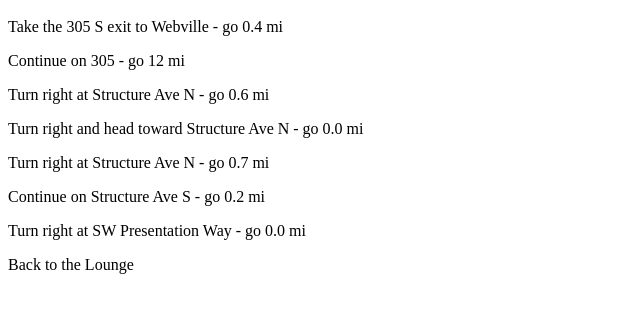
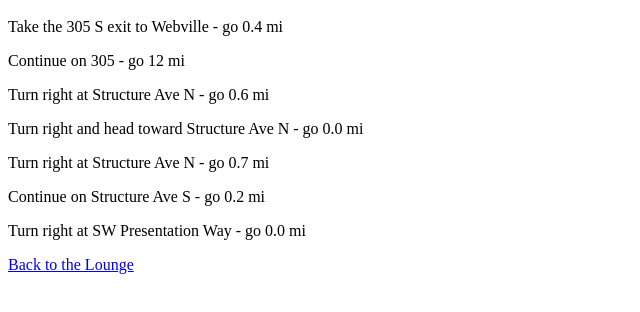
Before and after one commit to shenyoutian/webcourse, a plain HTML site: page 06/directions.html in a window 1280 px wide. Shown: the part 48-360 px from the top of the page, without its empty margins (0-640 px from the left). Drawn offline with Linux system fonts and the light colour scheme.

Commit message:
新增返回主页超链接

```diff
--- a/06/directions.html
+++ b/06/directions.html
@@ -12,7 +12,7 @@
     <p>Continue on Structure Ave S - go 0.2 mi</p>
     <p>Turn right at SW Presentation Way - go 0.0 mi</p>
     <p>
-	    Back to the Lounge
+	    <a href="index.html">Back to the Lounge</a>
 	  </p>
   </body>
 </html>
```
Also changed, not shown: 06/elixirs.html (+1 -1 lines).
